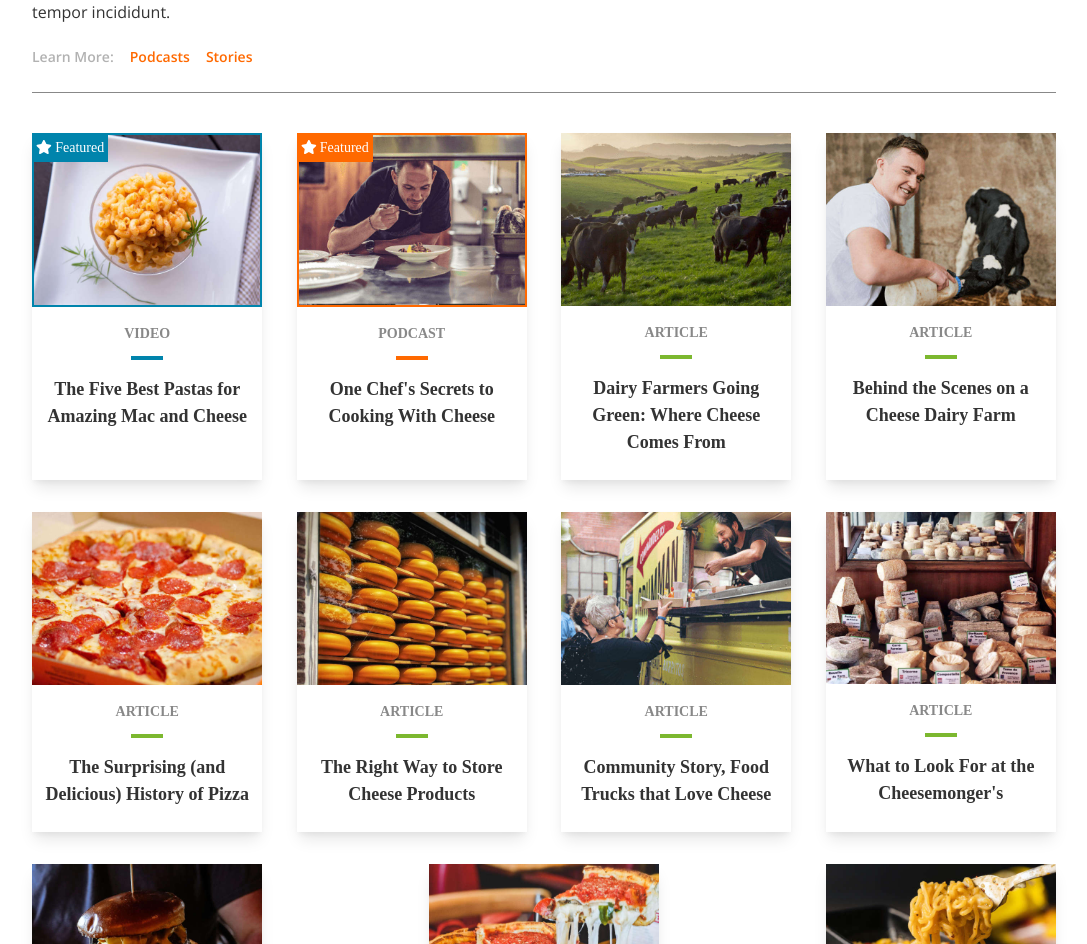
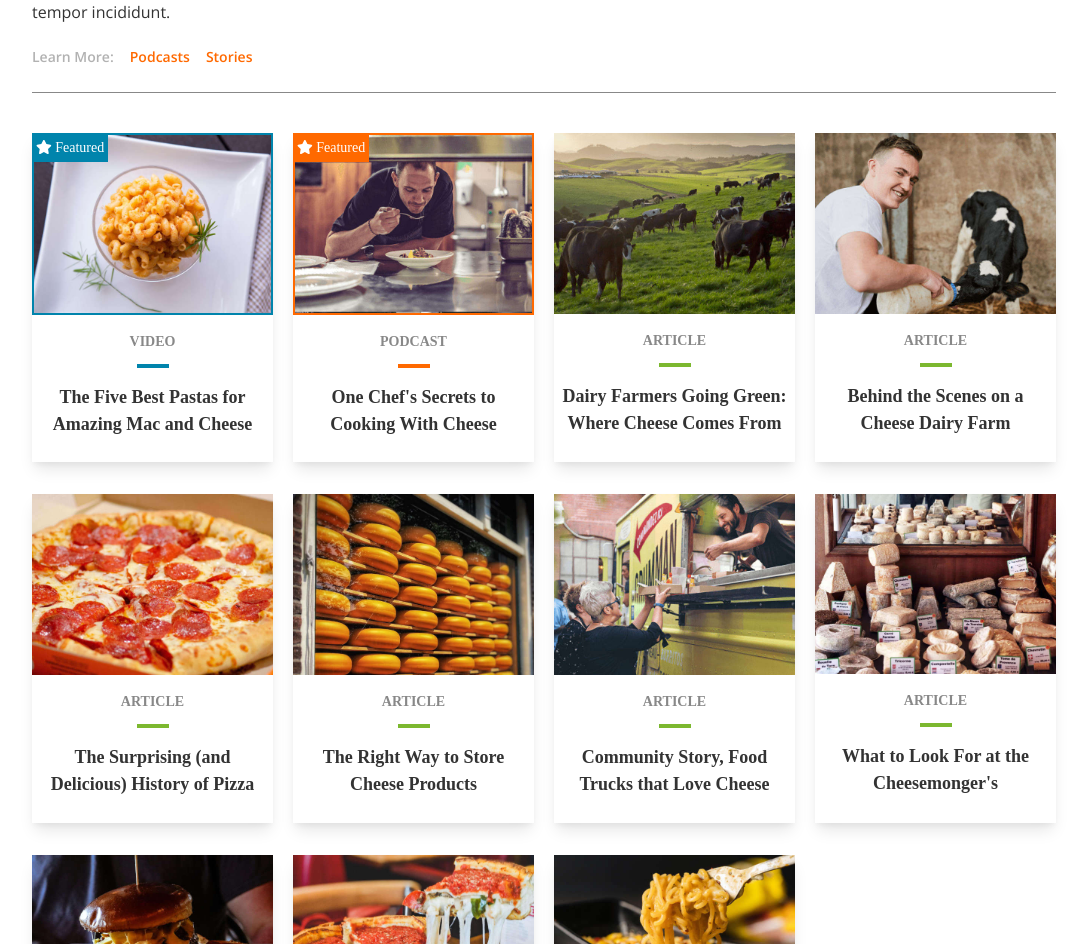
Before and after one commit to chris-c-thomas/rise-interactive, a Vue app: page / in a window 1280 px wide. Shown: the part 208-1152 px from the top of the page, without its empty margins (96-1183 px from the left). Built offline with nearby package versions, Linux system fonts and the light colour scheme.

Commit message:
Switch to display grid for large layout

```diff
--- a/src/components/Cards.vue
+++ b/src/components/Cards.vue
@@ -32,49 +32,49 @@
         <h2 class="text-lg text-black text-center font-brandon-grotesque font-bold p-2 mb-4">Behind the Scenes on a Cheese Dairy Farm</h2>
       </div>
 
-      <div class="card card-5 items-center shadow-lg mt-4 mb-4">
+      <div class="card card-5 card-hidden items-center shadow-lg mt-4 mb-4">
         <img src="../assets/img/img-5.jpg" alt="Pepperoni Pizza">
         <h3 class="text-center text-sm text-darkGray font-brandon-grotesque font-bold pt-4 pb-1">ARTICLE</h3>
         <div class="card-break w-8 h-1 mx-auto m-2 bg-green"></div>
         <h2 class="text-lg text-black text-center font-brandon-grotesque font-bold p-2 mb-4">The Surprising (and Delicious) History of Pizza</h2>
       </div>
 
-      <div class="card card-6 shadow-lg mt-4 mb-4">
+      <div class="card card-6 card-hidden shadow-lg mt-4 mb-4">
         <img src="../assets/img/img-6.jpg" alt="Pepperoni Pizza">
         <h3 class="text-center text-sm text-darkGray font-brandon-grotesque font-bold pt-4 pb-1">ARTICLE</h3>
         <div class="card-break w-8 h-1 mx-auto m-2 bg-green"></div>
         <h2 class="text-lg text-black text-center font-brandon-grotesque font-bold p-2 mb-4">The Right Way to Store Cheese Products</h2>
       </div>
 
-      <div class="card card-7 shadow-lg mt-4 mb-4">
+      <div class="card card-7 card-hidden shadow-lg mt-4 mb-4">
         <img src="../assets/img/img-7.jpg" alt="Pepperoni Pizza">
         <h3 class="text-center text-sm text-darkGray font-brandon-grotesque font-bold pt-4 pb-1">ARTICLE</h3>
         <div class="card-break w-8 h-1 mx-auto m-2 bg-green"></div>
         <h2 class="text-lg text-black text-center font-brandon-grotesque font-bold p-2 mb-4">Community Story, Food Trucks that Love Cheese</h2>
       </div>
 
-      <div class="card card-8 shadow-lg mt-4 mb-4">
+      <div class="card card-8 card-hidden shadow-lg mt-4 mb-4">
         <img src="../assets/img/img-8.jpg" alt="Pepperoni Pizza">
         <h3 class="text-center text-sm text-darkGray font-brandon-grotesque font-bold pt-4 pb-1">ARTICLE</h3>
         <div class="card-break w-8 h-1 mx-auto m-2 bg-green"></div>
         <h2 class="text-lg text-black text-center font-brandon-grotesque font-bold p-2 mb-4">What to Look For at the Cheesemonger's</h2>
       </div>
 
-      <div class="card card-9 shadow-lg mt-4 mb-4">
+      <div class="card card-9 card-hidden shadow-lg mt-4 mb-4">
         <img src="../assets/img/img-9.jpg" alt="Pepperoni Pizza">
         <h3 class="text-center text-sm text-darkGray font-brandon-grotesque font-bold pt-4 pb-1">ARTICLE</h3>
         <div class="card-break w-8 h-1 mx-auto m-2 bg-green"></div>
         <h2 class="text-lg text-black text-center font-brandon-grotesque font-bold p-2 mb-4">Seve Restaurants You Just Have to Try</h2>
       </div>
 
-      <div class="card card-10 shadow-lg mt-4 mb-4">
+      <div class="card card-10 card-hidden shadow-lg mt-4 mb-4">
         <img src="../assets/img/img-10.jpg" alt="Pepperoni Pizza">
         <h3 class="text-center text-sm text-darkGray font-brandon-grotesque font-bold pt-4 pb-1">ARTICLE</h3>
         <div class="card-break w-8 h-1 mx-auto m-2 bg-green"></div>
         <h2 class="text-lg text-black text-center font-brandon-grotesque font-bold p-2 mb-4">How Deep Dish is Scientifically the Best Pizza</h2>
       </div>
 
-      <div class="card card-11 shadow-lg mt-4 mb-4">
+      <div class="card card-11 card-hidden shadow-lg mt-4 mb-4">
         <img src="../assets/img/img-11.jpg" alt="Pepperoni Pizza">
         <h3 class="text-center text-sm text-darkGray font-brandon-grotesque font-bold pt-4 pb-1">ARTICLE</h3>
         <div class="card-break w-8 h-1 mx-auto m-2 bg-green"></div>
@@ -82,13 +82,15 @@
       </div>
     </div>
 
-    <div class="see-more mt-10 text-center">
+    <div id="showMore" class="see-more mt-10 text-center">
       <a href="#" class="rounded-full bg-orange border-orange border-2 py-3 px-10 text-white text-lg font-open-sans font-bold">See More</a>
     </div>
   </section>
 </template>
 
-<script></script>
+<script>
+
+</script>
 
 <style>
   .cards {
@@ -100,33 +102,22 @@
     width: 75%;
   }
 
-  .card-5,
-  .card-6,
-  .card-7,
-  .card-8,
-  .card-9,
-  .card-10,
-  .card-11 {
+  .card-hidden {
     display: none;
   }
 
   @media screen and (min-width: 1024px) {
     .cards {
-      flex-flow: row wrap;
-      justify-content: space-between;
-      align-content: normal;
+      display: grid;
+      grid-template-columns: 1fr 1fr 1fr 1fr;
+      grid-template-rows: 1fr 1fr 1fr;
+      column-gap: 20px;
     }
     .card {
-      width: 22.5%;
+      width: 100%;
     }
 
-    .card-5,
-    .card-6,
-    .card-7,
-    .card-8,
-    .card-9,
-    .card-10,
-    .card-11 {
+    .card-hidden {
       display: block;
     }
   }
```
